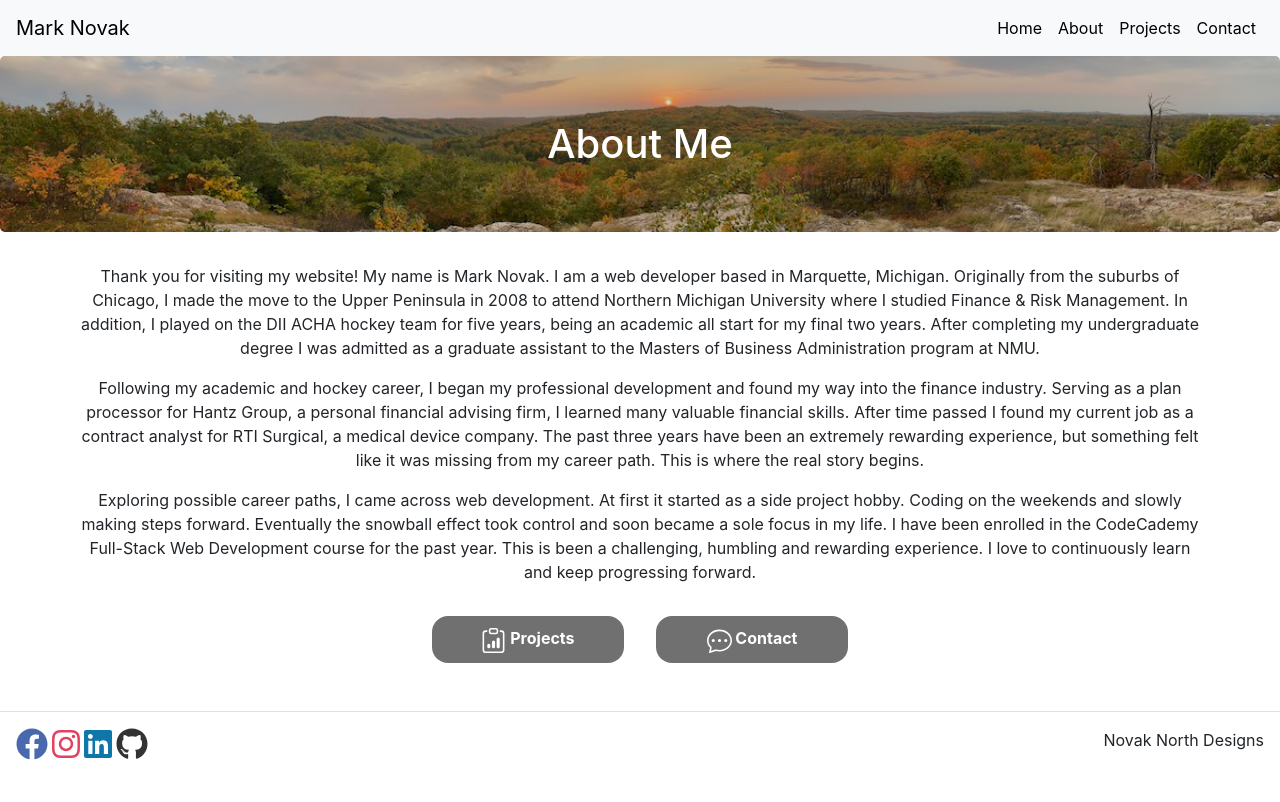
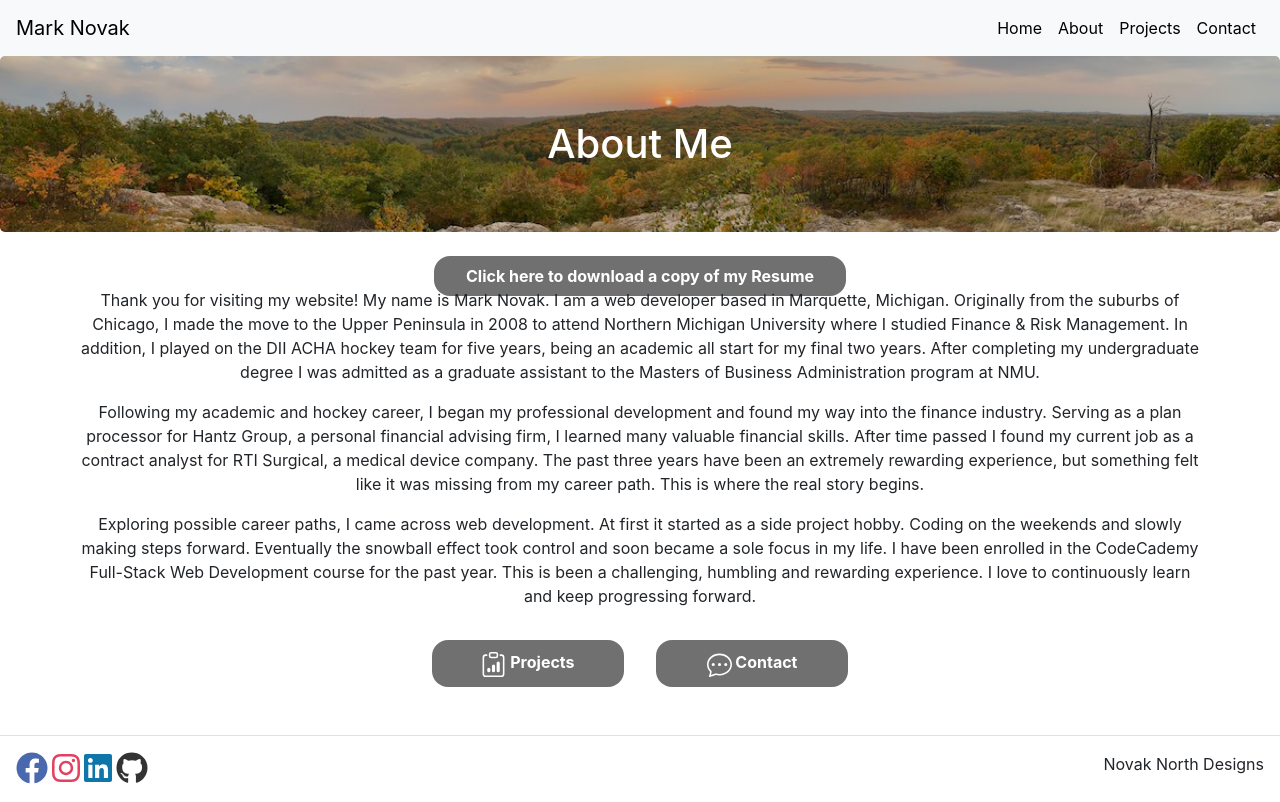
Before and after one commit to manovak24/manovak24.github.io, a React (Create React App) app: page /about in a window 1280 px wide. Built offline with nearby package versions, Linux system fonts and the light colour scheme.

Commit message:
imported react-pdf npm library and created resume donwload button on about page

```diff
--- a/package.json
+++ b/package.json
@@ -17,6 +17,7 @@
     "react-bootstrap": "^1.5.0",
     "react-dom": "^17.0.1",
     "react-icons": "^4.2.0",
+    "react-pdf": "^5.2.0",
     "react-router-dom": "^5.2.0",
     "react-scripts": "4.0.2",
     "react-slick": "^0.28.0",
--- a/src/pages/about-page.jsx
+++ b/src/pages/about-page.jsx
@@ -4,6 +4,7 @@ import { Link } from 'react-router-dom';
 import Hero from '../compontents/hero.jsx';
 import './about-page.css';
 
+import Resume from '../assets/Mark Novak 3.10.21.docx.pdf';
 
 class AboutPage extends React.Component {
     render() {
@@ -13,6 +14,7 @@ class AboutPage extends React.Component {
                     <Hero title={this.props.title} />
                 </div>
                 <div className="bio-container">
+                    <Link className="button-link" to={Resume} target="_blank" download>Click here to download a copy of my Resume</Link>
                     <p>Thank you for visiting my website! My name is Mark Novak. I am a web developer based in Marquette, Michigan. Originally from the suburbs of Chicago, I made the move to the Upper Peninsula in 2008 to attend Northern Michigan University where I studied Finance & Risk Management. In addition, I played on the DII ACHA hockey team for five years, being an academic all start for my final two years. After completing my undergraduate degree I was admitted as a graduate assistant to the Masters of Business Administration program at NMU.</p>
                     <p>Following my academic and hockey career, I began my professional development and found my way into the finance industry. Serving as a plan processor for Hantz Group, a personal financial advising firm, I learned many valuable financial skills. After time passed I found my current job as a contract analyst for RTI Surgical, a medical device company. The past three years have been an extremely rewarding experience, but something felt like it was missing from my career path. This is where the real story begins.</p>
                     <p>Exploring possible career paths, I came across web development. At first it started as a side project hobby. Coding on the weekends and slowly making steps forward. Eventually the snowball effect took control and soon became a sole focus in my life. I have been enrolled in the CodeCademy Full-Stack Web Development course for the past year. This is been a challenging, humbling and rewarding experience. I love to continuously learn and keep progressing forward.</p>
```
Also changed, not shown: 2 other files (tests, documents, lock files or other folders).
